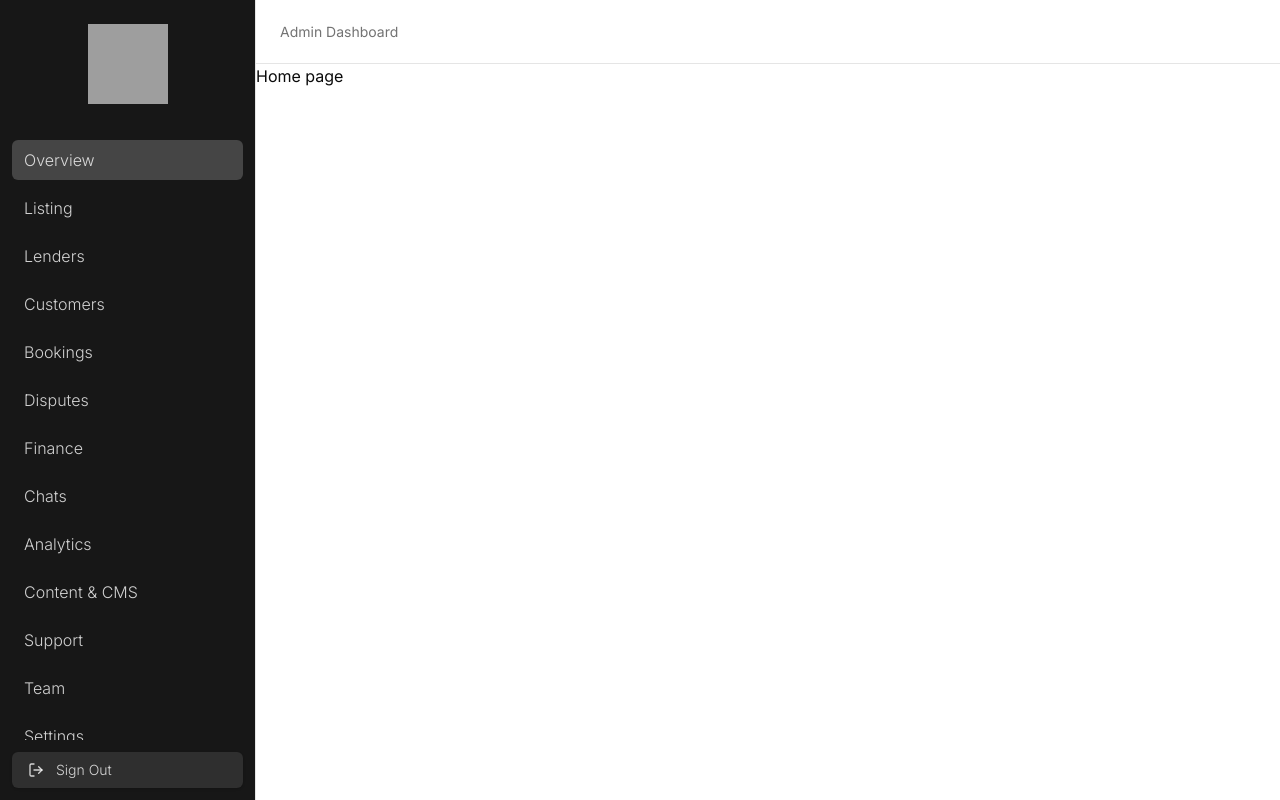
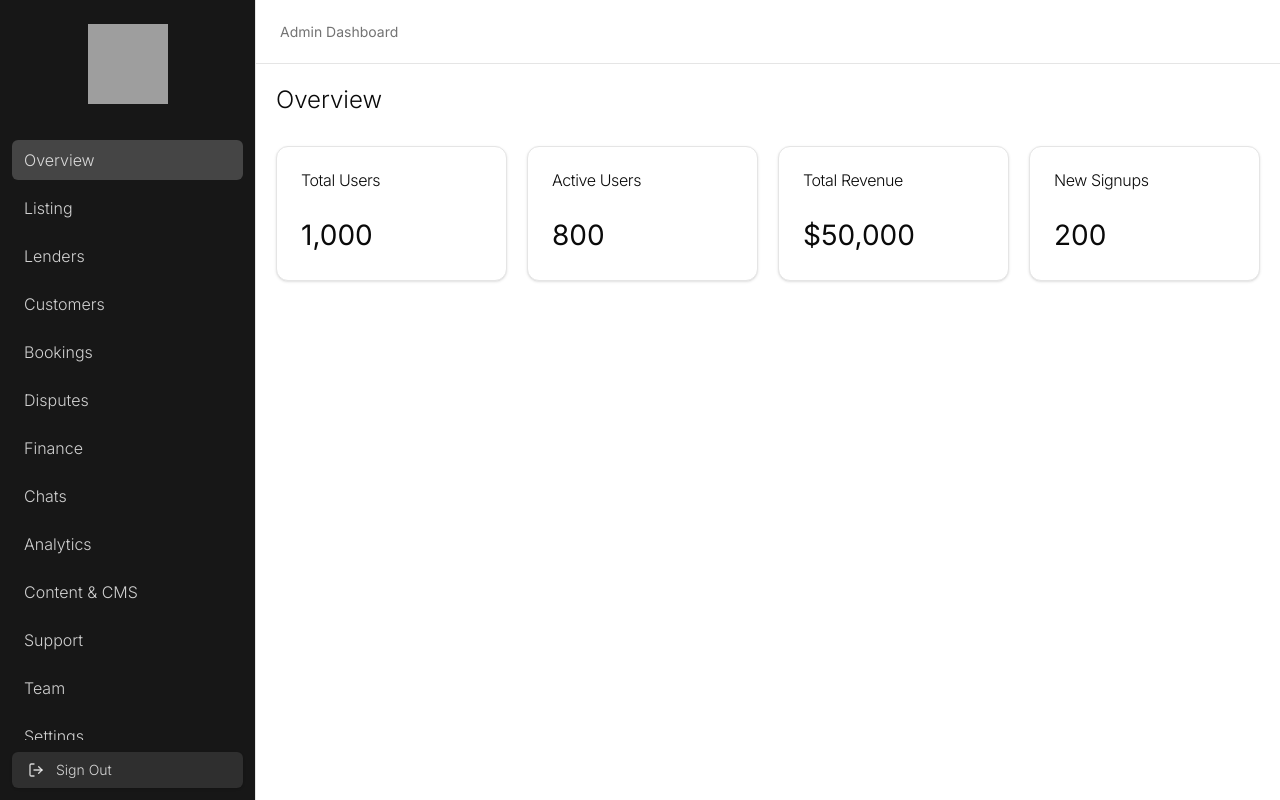
Before and after one commit to FSDTeam-SAA/topo-admin-dashboard, a Next.js app: page / in a window 1280 px wide. Built offline with nearby package versions, Linux system fonts and the light colour scheme; grey boxes are pictures that could not be loaded.

Commit message:
developed: overview cards

```diff
--- /dev/null
+++ b/src/app/(admin)/_components/stats/stats.tsx
@@ -0,0 +1,45 @@
+import {
+  Card,
+  CardContent,
+  CardFooter,
+  CardHeader,
+  CardTitle,
+} from "@/components/ui/card";
+
+const Stats = () => {
+  return (
+    <div>
+      <h1 className="text-2xl font-light tracking-[20%]">Overview</h1>
+
+      <div className="mt-[30px] grid grid-cols-1 md:grid-cols-2 lg:grid-cols-4 gap-5">
+        <InfoCard title="Total Users" value="1,000" />
+        <InfoCard title="Active Users" value="800" />
+        <InfoCard title="Total Revenue" value="$50,000" />
+        <InfoCard title="New Signups" value="200" />
+      </div>
+    </div>
+  );
+};
+
+export default Stats;
+
+interface Props {
+  title: string;
+  value: string;
+}
+
+const InfoCard = ({ title, value }: Props) => {
+  return (
+    <Card>
+      <CardHeader>
+        <CardTitle className="font-light leading-[120%]">{title}</CardTitle>
+      </CardHeader>
+
+      <CardContent className="p-0">
+        <CardFooter>
+          <h1 className="text-[28px]">{value}</h1>
+        </CardFooter>
+      </CardContent>
+    </Card>
+  );
+};
--- a/src/app/(admin)/layout.tsx
+++ b/src/app/(admin)/layout.tsx
@@ -14,11 +14,11 @@ export default async function RootLayout({
     <div className="flex min-h-screen flex-col">
       <Sidebar />
       {/* Main Content */}
-      <div className="ml-64 flex flex-1 flex-col">
+      <div className="ml-64 flex flex-1 flex-col ">
         {/* Top Bar */}
         <Topbar name={"" as string} />
 
-        {children}
+        <div className="p-5">{children}</div>
 
         {/* Footer */}
         {/* <DashboardFooter /> */}
--- a/src/app/(admin)/page.tsx
+++ b/src/app/(admin)/page.tsx
@@ -1,3 +1,9 @@
+import Stats from "./_components/stats/stats";
+
 export default function Home() {
-  return <div>Home page</div>;
+  return (
+    <div>
+      <Stats />
+    </div>
+  );
 }
--- /dev/null
+++ b/src/components/ui/card.tsx
@@ -0,0 +1,76 @@
+import * as React from "react"
+
+import { cn } from "@/lib/utils"
+
+const Card = React.forwardRef<
+  HTMLDivElement,
+  React.HTMLAttributes<HTMLDivElement>
+>(({ className, ...props }, ref) => (
+  <div
+    ref={ref}
+    className={cn(
+      "rounded-xl border bg-card text-card-foreground shadow",
+      className
+    )}
+    {...props}
+  />
+))
+Card.displayName = "Card"
+
+const CardHeader = React.forwardRef<
+  HTMLDivElement,
+  React.HTMLAttributes<HTMLDivElement>
+>(({ className, ...props }, ref) => (
+  <div
+    ref={ref}
+    className={cn("flex flex-col space-y-1.5 p-6", className)}
+    {...props}
+  />
+))
+CardHeader.displayName = "CardHeader"
+
+const CardTitle = React.forwardRef<
+  HTMLDivElement,
+  React.HTMLAttributes<HTMLDivElement>
+>(({ className, ...props }, ref) => (
+  <div
+    ref={ref}
+    className={cn("font-semibold leading-none tracking-tight", className)}
+    {...props}
+  />
+))
+CardTitle.displayName = "CardTitle"
+
+const CardDescription = React.forwardRef<
+  HTMLDivElement,
+  React.HTMLAttributes<HTMLDivElement>
+>(({ className, ...props }, ref) => (
+  <div
+    ref={ref}
+    className={cn("text-sm text-muted-foreground", className)}
+    {...props}
+  />
+))
+CardDescription.displayName = "CardDescription"
+
+const CardContent = React.forwardRef<
+  HTMLDivElement,
+  React.HTMLAttributes<HTMLDivElement>
+>(({ className, ...props }, ref) => (
+  <div ref={ref} className={cn("p-6 pt-0", className)} {...props} />
+))
+CardContent.displayName = "CardContent"
+
+const CardFooter = React.forwardRef<
+  HTMLDivElement,
+  React.HTMLAttributes<HTMLDivElement>
+>(({ className, ...props }, ref) => (
+  <div
+    ref={ref}
+    className={cn("flex items-center p-6 pt-0", className)}
+    {...props}
+  />
+))
+CardFooter.displayName = "CardFooter"
+
+export { Card, CardHeader, CardFooter, CardTitle, CardDescription, CardContent }
```
